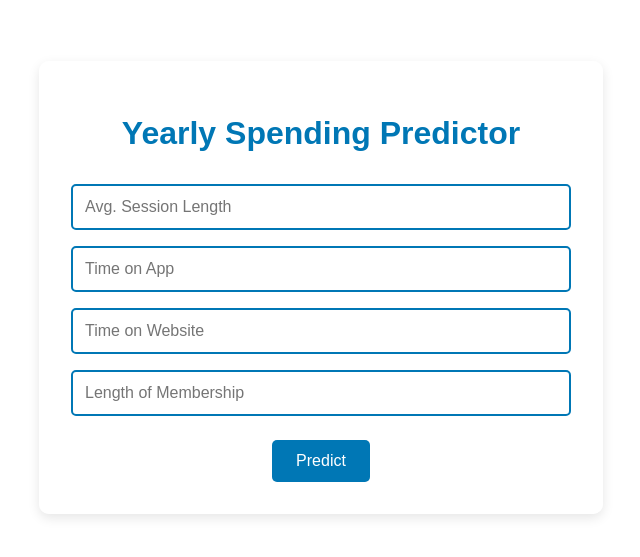
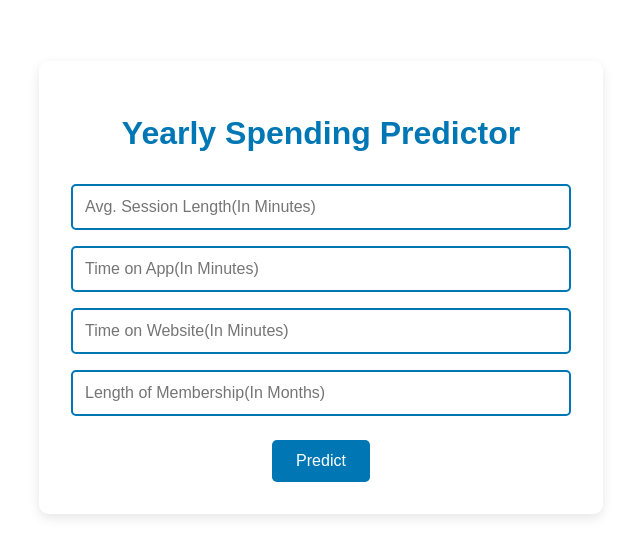
Before and after one commit to SanjayDK3669/E_Commerce, a Flask app: page / in a window 1280 px wide. Shown: the part 137-694 px from the top of the page, without its empty margins (319-959 px from the left). Run offline with Flask 3, Linux system fonts and the light colour scheme; parts of the project's set-up code (start-up, migrations or seed data) failed here and were passed over.

Commit message:
updated index

```diff
--- a/templates/index.html
+++ b/templates/index.html
@@ -139,10 +139,10 @@
     <div class="form-box">
       <h1>Yearly Spending Predictor</h1>
       <form action="/" method="post">
-        <input type="text" name="Avg._Session_Length" placeholder="Avg. Session Length" required />
-        <input type="text" name="Time_on_App" placeholder="Time on App" required />
-        <input type="text" name="Time_on_Website" placeholder="Time on Website" required />
-        <input type="text" name="Length_of_Membership" placeholder="Length of Membership" required />
+        <input type="text" name="Avg._Session_Length" placeholder="Avg. Session Length(In Minutes)" required />
+        <input type="text" name="Time_on_App" placeholder="Time on App(In Minutes)" required />
+        <input type="text" name="Time_on_Website" placeholder="Time on Website(In Minutes)" required />
+        <input type="text" name="Length_of_Membership" placeholder="Length of Membership(In Months)" required />
         <button type="submit">Predict</button>
       </form>
       {% if prediction_text %}
```
